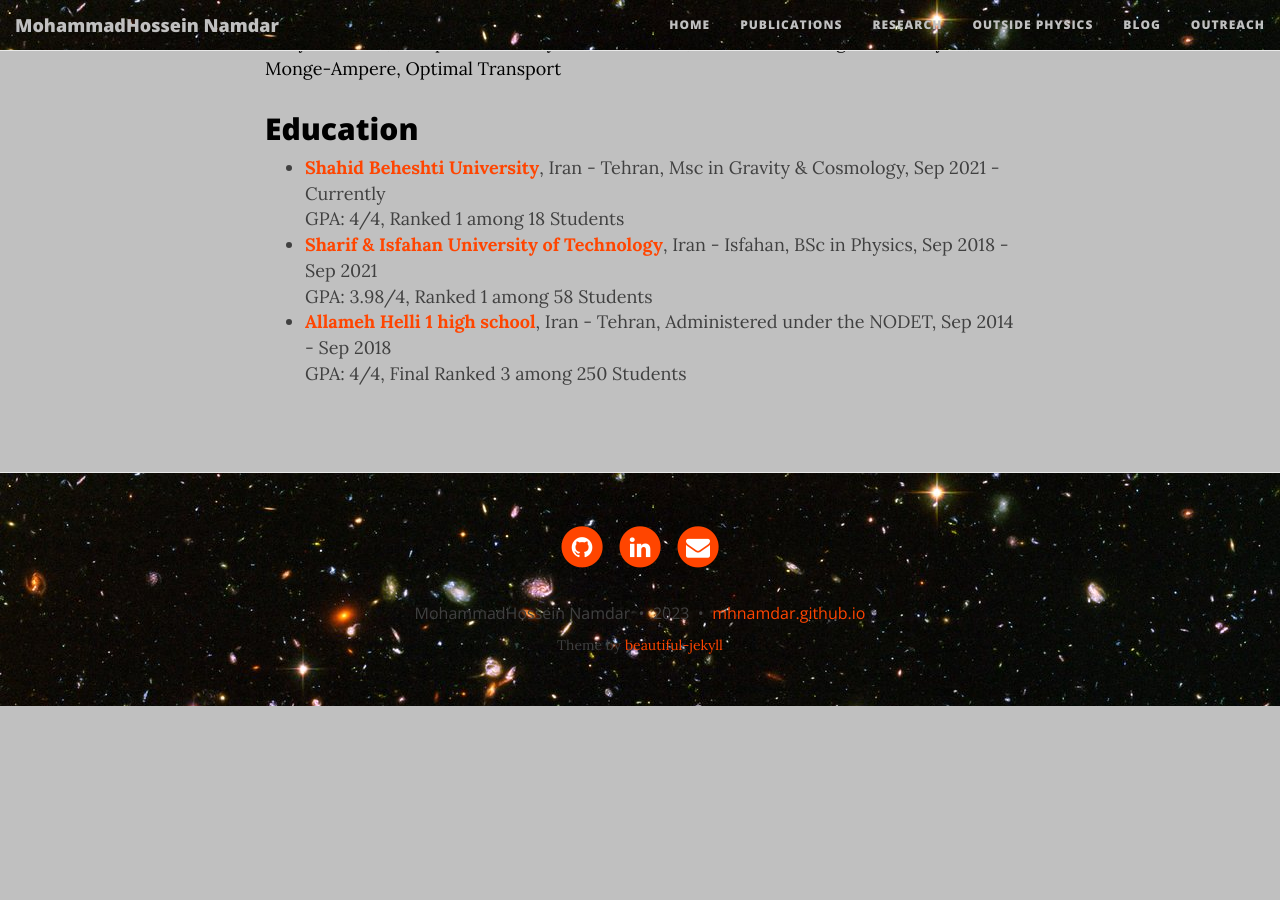
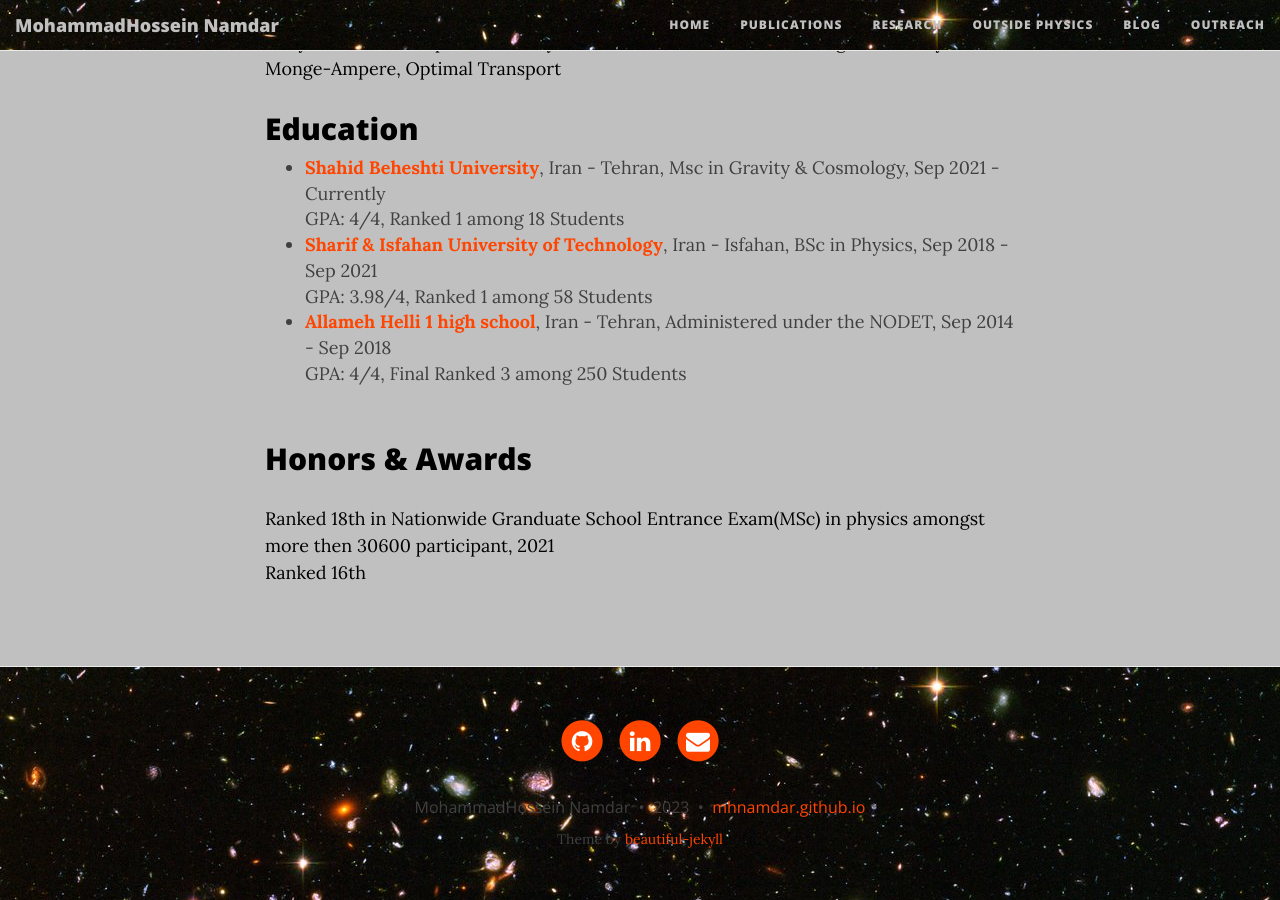
Before and after one commit to mhnamdar/mhnamdar.github.io, a Jekyll site: the page built from index.md, in a window 1280 px wide and 900 px high, scrolled down 750 px. Built offline with Jekyll 4.4.1, drawn with Linux system fonts in a browser that asks for light colours; nearby versions of some CDN libraries; before the commit the page ends 1456 px from its top, so only the background shows below that.

Commit message:
Update index.md

```diff
--- a/index.md
+++ b/index.md
@@ -39,3 +39,7 @@ Cosmology, Large Scale Structure Formation and Evolution, Dark Energy, Dark Matt
 
 <embed src="../music/Early_Summer_Rain_MP3_4701874_uVidBot.mp3" loop="true" autostart="true" width="2"
          height="0">
+
+## Honors & Awards
+Ranked 18th in Nationwide Granduate School Entrance Exam(MSc) in physics amongst more then 30600 participant, 2021
+<br>Ranked 16th
```
